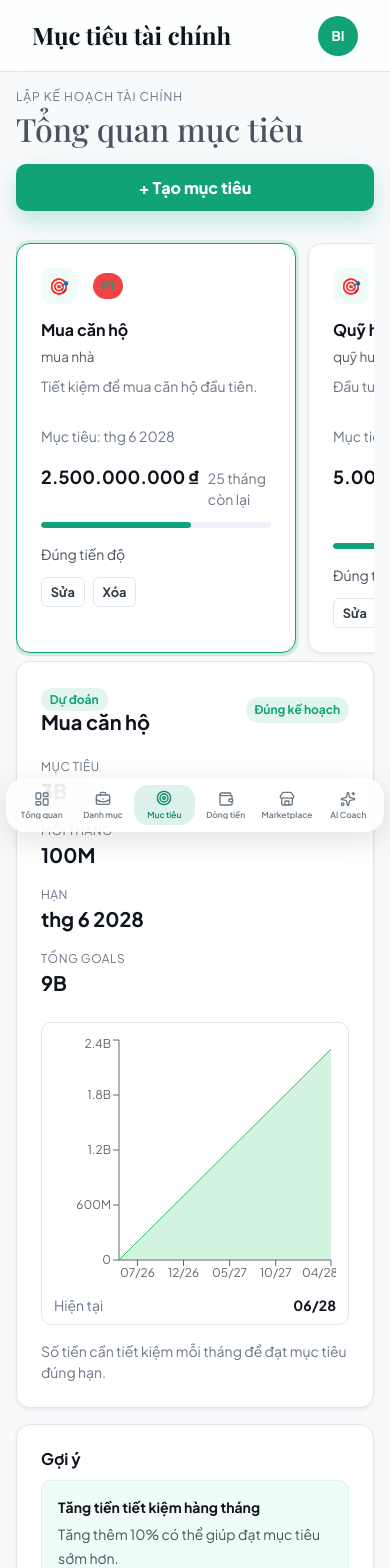
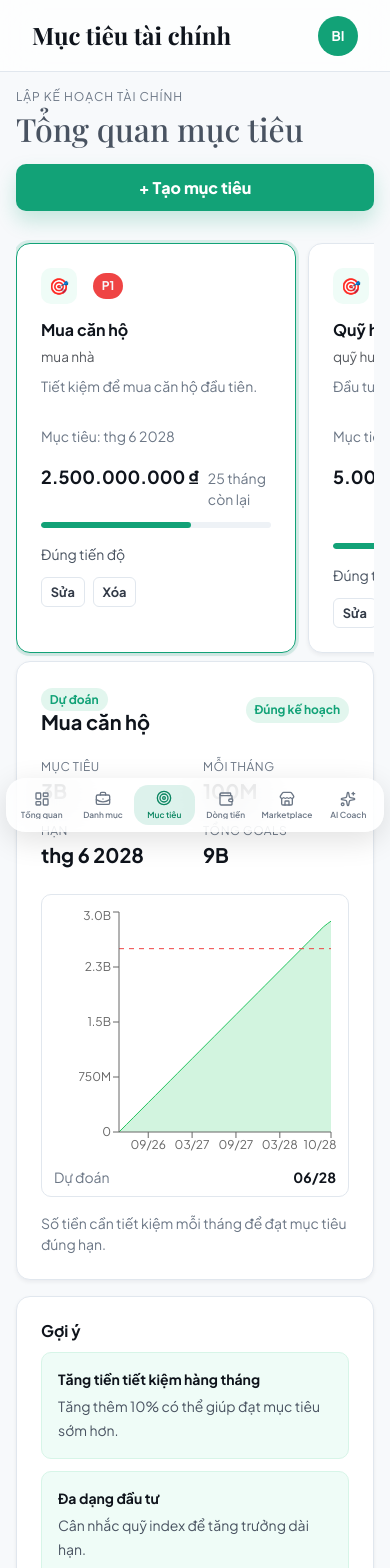
Before and after one commit to Th0ngpv/Capstone-Static-Frontend, a React (Vite) app: page /goals in a window 390 px wide. Shown: the top 1568 px of the page. Built offline with nearby package versions, Linux system fonts and the light colour scheme.

Commit message:
style: change the text color of goals priority

```diff
--- a/src/pages/goals/GoalsPage.css
+++ b/src/pages/goals/GoalsPage.css
@@ -233,7 +233,7 @@
   border-radius: 999px;
   padding: 0.25rem 0.55rem;
   background: var(--pos-soft);
-  color: var(--pos);
+  color: var(--ink-50);
   font-size: 0.75rem;
   font-weight: 700;
 }
@@ -361,8 +361,11 @@
 
 .goal-stats {
   display: grid;
-  grid-template-columns: repeat(4, minmax(0, 1fr));
+
+  grid-template-columns: repeat(2, minmax(0, 1fr));
+
   gap: var(--space-4);
+
   margin-bottom: var(--space-5);
 }
 
@@ -726,7 +729,7 @@
   .goal-card__badge,
   .goal-panel-heading span {
     background: rgba(18, 162, 119, 0.18);
-    color: var(--brand-300);
+    color: var(--ink-50);
   }
 
   .goal-card__progress {
@@ -787,12 +790,6 @@
   .goals-header {
     align-items: flex-start;
     flex-direction: column;
-  }
-
-  .goals-grid,
-  .goals-form,
-  .goal-stats {
-    grid-template-columns: 1fr;
   }
 
   .goals-create-btn,
--- a/src/pages/goals/GoalsPage.tsx
+++ b/src/pages/goals/GoalsPage.tsx
@@ -61,12 +61,6 @@ const mockGoals: Goal[] = [
     deadline: '2027-03-01',
   },
 ];
-
-// chart data
-const projectionMonths = Array.from(
-  { length: 24 },
-  (_, index) => index,
-);
 
 // currency formatter
 function formatCurrency(value: number) {
@@ -228,9 +222,21 @@ export default function GoalsPage() {
   const monthlyContribution =
     selectedTarget / selectedMonthsLeft;
 
+
   // chart calculations
   const chartTarget =
     selectedTarget > 0 ? selectedTarget : 1;
+
+  const chartMax =
+    chartTarget * 1.15;
+
+  const projectionMonths = Array.from(
+    {
+      length:
+        selectedMonthsLeft + 5,
+    },
+    (_, index) => index,
+  );
 
   const chartData = projectionMonths.map(
     (month) => ({
@@ -238,10 +244,10 @@ export default function GoalsPage() {
 
       savings: Math.min(
         monthlyContribution * month,
-        chartTarget,
+        chartMax,
       ),
 
-      target: chartTarget,
+      target: chartMax,
     }),
   );
 
@@ -515,7 +521,7 @@ export default function GoalsPage() {
             </ResponsiveContainer>
 
             <div className="goal-chart__caption">
-              <span>Hiện tại</span>
+              <span>Dự đoán</span>
 
               <strong>
                 {formatProjectionDate(
```
